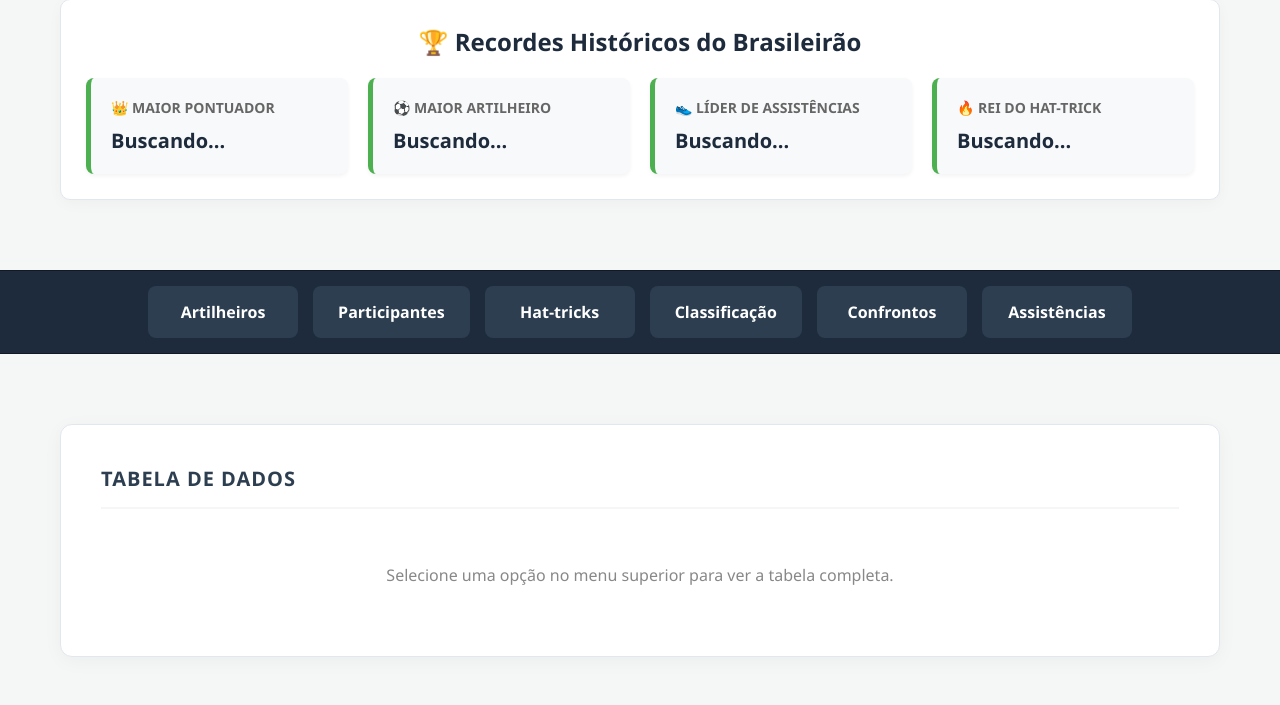
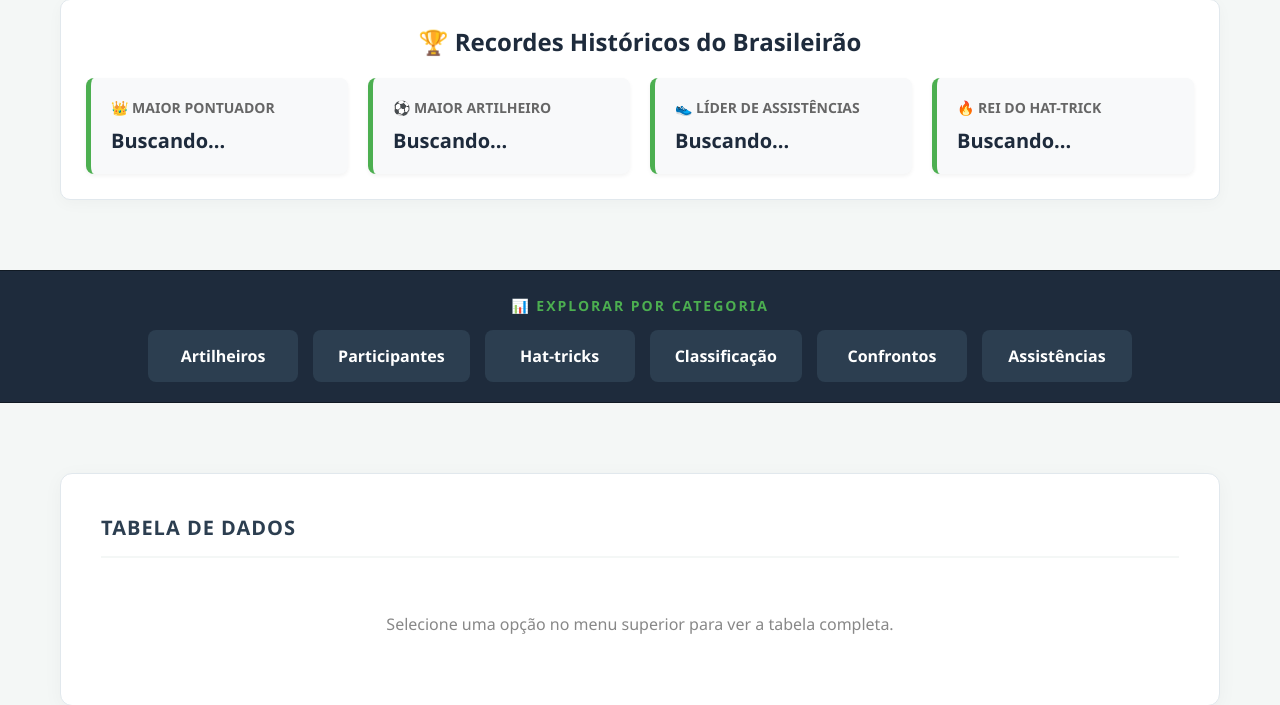
Before and after one commit to WesleiSantos13/crawler_Brasileirao, a Flask app: page / in a window 1280 px wide. Shown: the part 318-1023 px from the top of the page. Before the commit the page ends 987 px from the top, so only its background shows below. Run offline with Flask 3, Linux system fonts and the light colour scheme; data that the repository does not hold is empty.

Commit message:
Update index.html

```diff
--- a/templates/index.html
+++ b/templates/index.html
@@ -8,11 +8,13 @@
 </head>
 <body>
 
+    <!-- CABEÇALHO -->
     <header class="main-header" style="margin-bottom: 0; border-bottom: none;">
         <h1>⚽ Raio-X <span class="highlight">Brasileirão (2023-2025)</span></h1>
         <p>O maior acervo de estatísticas e recordes do Campeonato Brasileiro</p>
     </header>
 
+    <!-- PAINEL DE CONTROLE GLOBAL -->
     <section style="background-color: #2c3e50; padding: 20px; text-align: center; border-bottom: 4px solid #4CAF50; box-shadow: 0 4px 10px rgba(0,0,0,0.15);">
         <div class="filtro-ano" style="margin-bottom: 0; align-items: center;">
             <strong style="color: white; font-size: 18px; margin-right: 15px;">Filtro Global:</strong>
@@ -22,9 +24,10 @@
         </div>
     </section>
 
+    <!-- RESUMO GERAL (Cards) -->
     <main class="container" style="margin-top: 30px;">
         <section class="estatisticas-section" style="box-shadow: 0 4px 15px rgba(0,0,0,0.03); border: 1px solid #e1e8ed;">
-            <h2 id="titulo-estatisticas">🏆 Recordes Históricos do Brasileirão</h2>
+            <h2 id="titulo-estatisticas">🏆 Estatisticas do Brasileirão</h2>
 
             <div class="cards-grid">
                 <div class="card">
@@ -47,7 +50,14 @@
         </section>
     </main>
 
-    <div style="background-color: #1e2b3c; padding: 15px 0; border-top: 1px solid #111a24; border-bottom: 1px solid #111a24;">
+    <!-- FAIXA DO MENU DE NAVEGAÇÃO COM TÍTULO -->
+    <div style="background-color: #1e2b3c; padding: 25px 0 20px 0; border-top: 1px solid #111a24; border-bottom: 1px solid #111a24; text-align: center;">
+
+        <!-- NOVO TÍTULO AQUI -->
+        <h3 style="color: #4CAF50; font-size: 14px; text-transform: uppercase; letter-spacing: 2px; margin-bottom: 15px;">
+            📊 Explorar por Categoria
+        </h3>
+
         <nav class="top-nav" style="background: transparent; padding: 0; margin: 0;">
             <button onclick="carregarDados('artilharia')">Artilheiros</button>
             <button onclick="carregarDados('participantes')">Participantes</button>
@@ -58,6 +68,7 @@
         </nav>
     </div>
 
+    <!-- ÁREA DA TABELA -->
     <main class="container" style="margin-top: 40px; margin-bottom: 80px;">
         <div style="background: white; padding: 40px; border-radius: 12px; box-shadow: 0 4px 20px rgba(0,0,0,0.04); border: 1px solid #e1e8ed;">
             <h2 id="titulo-pagina" style="color: #2c3e50; border-bottom: 2px solid #f4f7f6; padding-bottom: 15px; margin-bottom: 25px; text-transform: uppercase; font-size: 20px; letter-spacing: 1px;">
```
